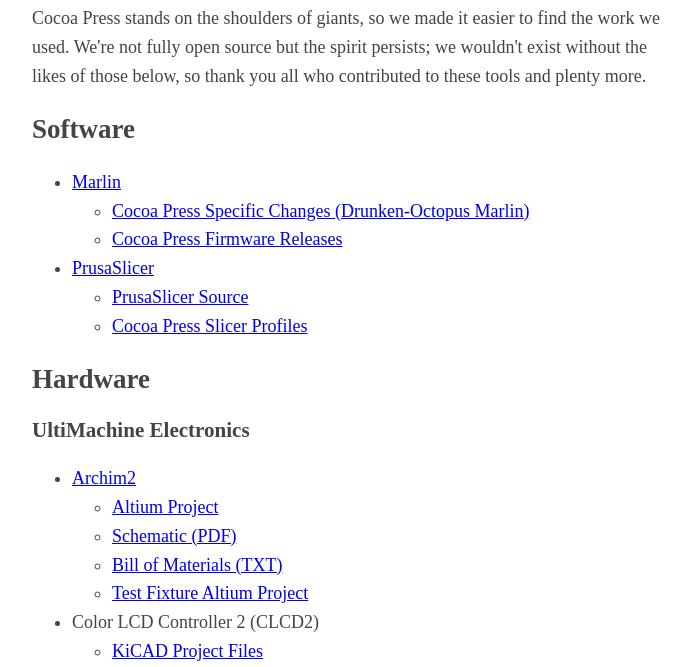
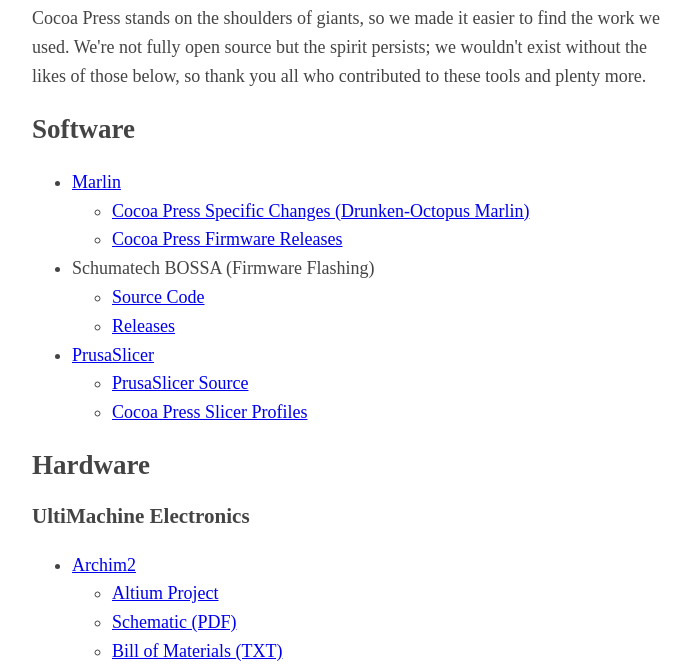
Before and after one commit to CocoaPress/opensource, a plain HTML site: page index.html in a window 1280 px wide. Shown: the part 103-770 px from the top of the page, without its empty margins (283-974 px from the left). Drawn offline with Linux system fonts and the light colour scheme; a web font is replaced by a local one.

Commit message:
Added BOSSA to software category.

```diff
--- a/index.html
+++ b/index.html
@@ -37,6 +37,11 @@
                 <li><a href="https://github.com/drunken-octopus/drunken-octopus-marlin/tree/cocoa-press-marlin-latest">Cocoa Press Specific Changes (Drunken-Octopus Marlin)</a></li>
                 <li><a href="#">Cocoa Press Firmware Releases</a></li>
             </ul>
+            <li>Schumatech BOSSA (Firmware Flashing)</li>
+            <ul>
+                <li><a href="https://github.com/shumatech/BOSSA">Source Code</a></li>
+                <li><a href="https://github.com/shumatech/BOSSA/releases">Releases</a></li>
+            </ul>
             <li><a href="https://help.prusa3d.com/category/prusaslicer_204">PrusaSlicer</a></li>
             <ul>
                 <li><a href="https://github.com/prusa3d/PrusaSlicer">PrusaSlicer Source</a></li>
```
